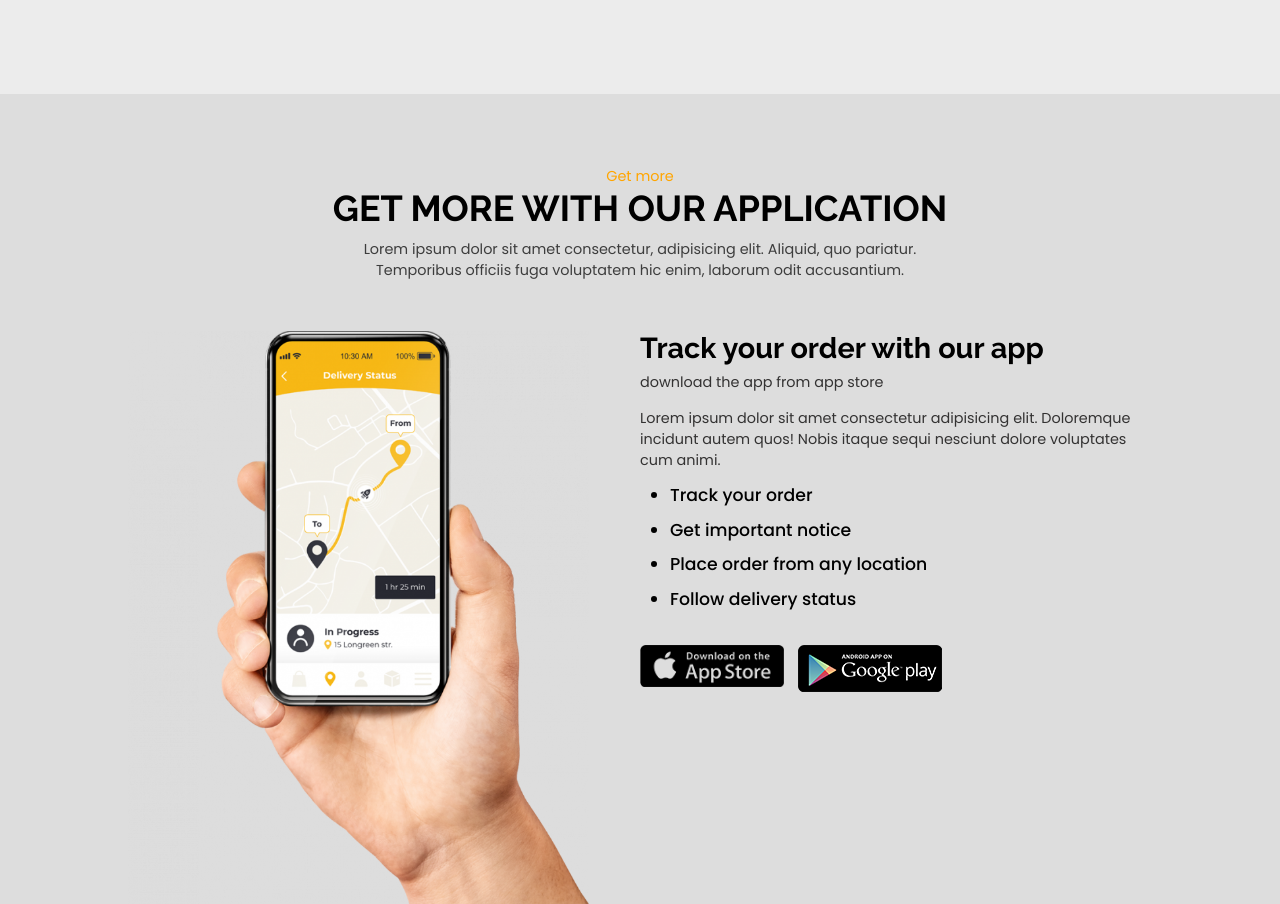
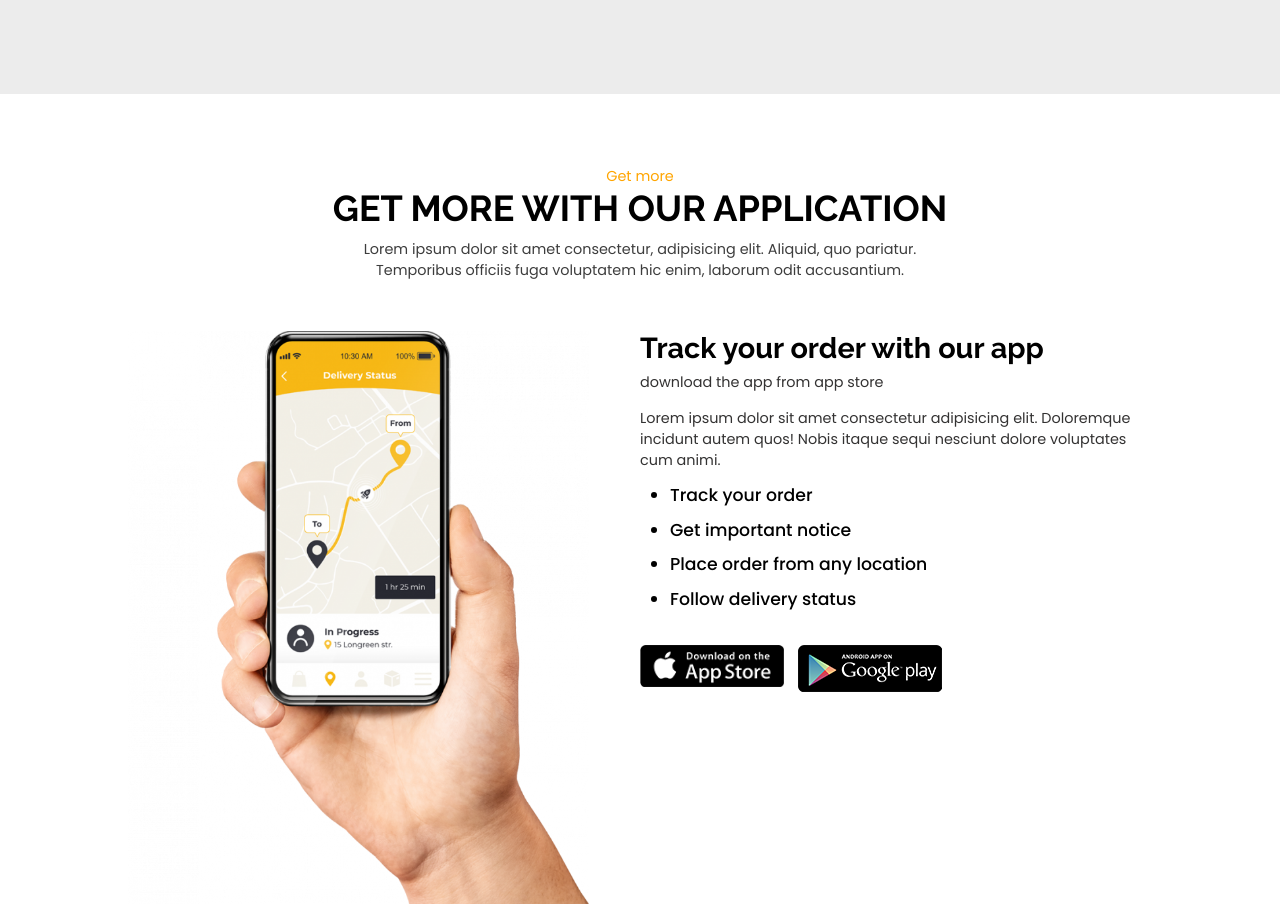
Before and after one commit to webdevexpertbd/courier, a plain HTML site: page index.html in a window 1280 px wide. Shown: the part 3807-4711 px from the top of the page. Drawn offline with nearby package versions, Linux system fonts and the light colour scheme; files whose address does not match are found by name.

Commit message:
Update style.css

```diff
--- a/style.css
+++ b/style.css
@@ -582,7 +582,7 @@ a.read-more-btn:hover {
 
 .application {
     padding: 5rem 10%;
-    background: #ddd;
+    background: #fff;
 }
 
 .application-wrapper {
```
